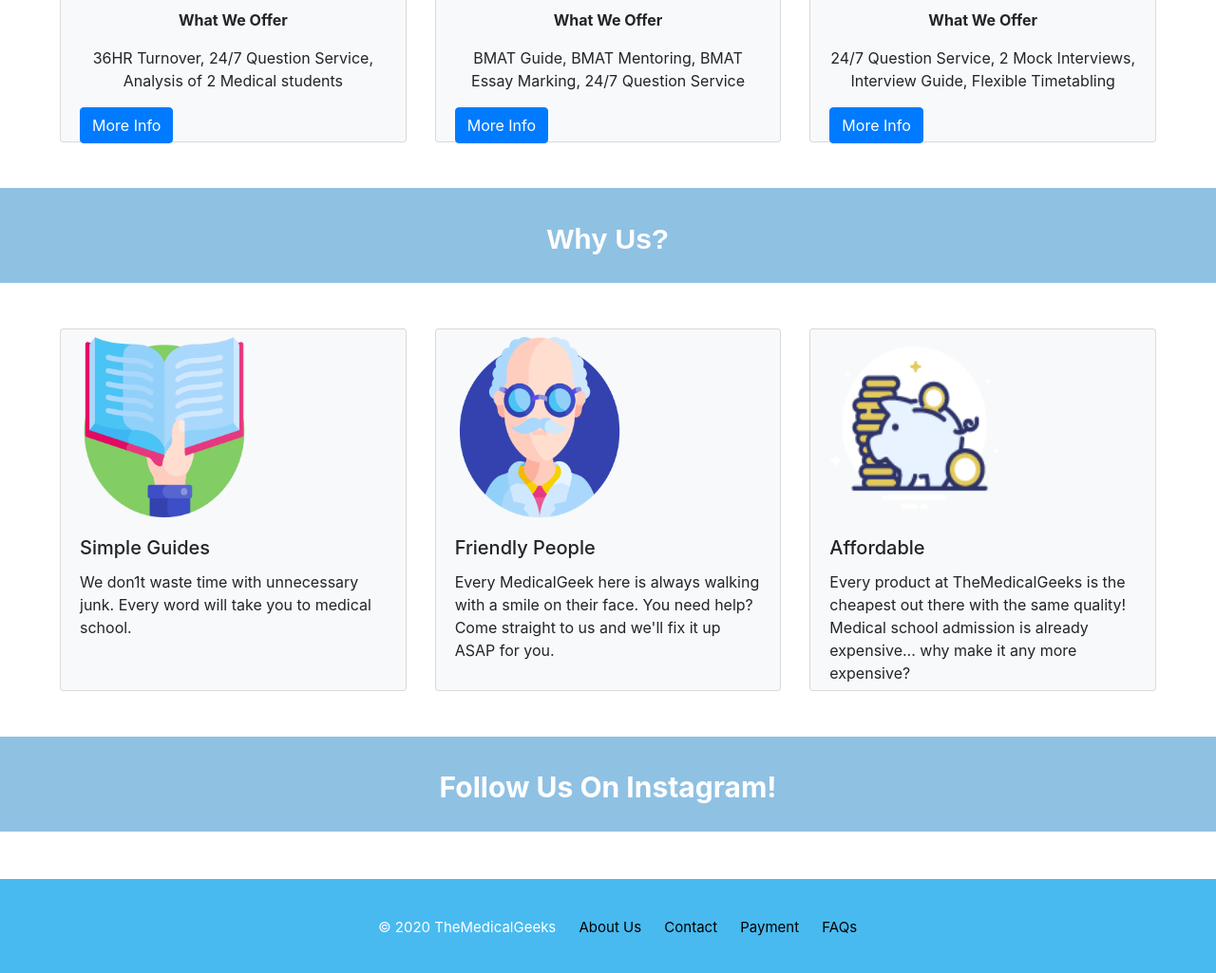
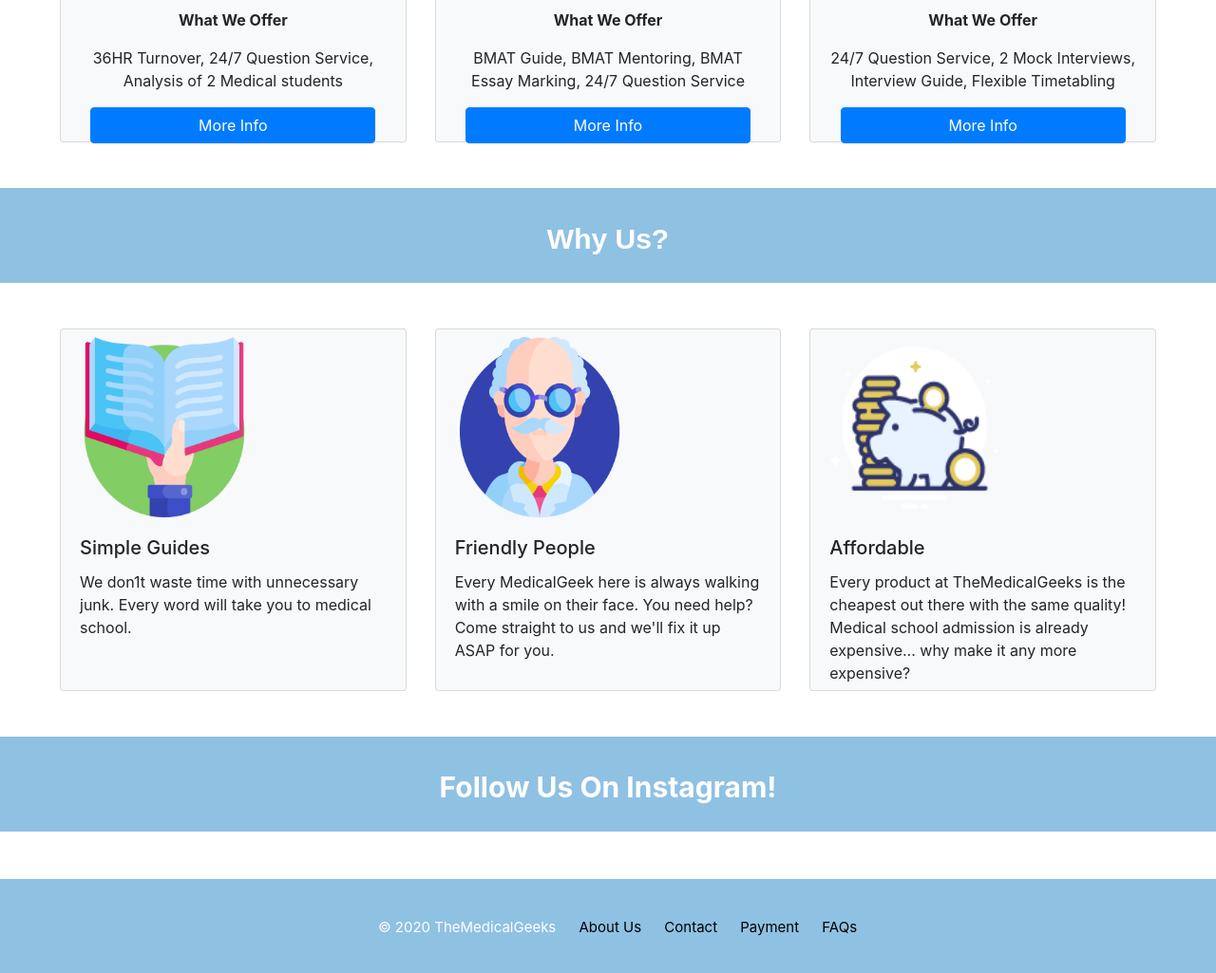
Before and after one commit to ng0c/TheMedicalGeeks, a plain HTML site: page index.html in a window 1280 px wide. Shown: the part 994-2019 px from the top of the page at 95% size. Drawn offline with nearby package versions, Linux system fonts and the light colour scheme; a script that the page names is missing.

Commit message:
changed button position on index.html + background colour on footer

```diff
--- a/css/style.css
+++ b/css/style.css
@@ -73,6 +73,13 @@
   margin-bottom: 3em;
 }
 
+#button {
+  display: block;
+  max-width: 300px;
+  margin: auto;
+}
+
+
 #card-deck img {
   height: 50%;
   margin-top: 0.5em;
@@ -143,7 +150,7 @@
 /* this section is the footer for all pages */
 .footer {
   padding: 30px 0;
-  background: #48BAF0;
+  background: #8FC1E3;
   font-size: 15px;
   color: #fff;
   text-align: center;
@@ -172,7 +179,7 @@
 
 .footer__content {
   display: inline-block;
-  background-color: #48BAF0;
+  background-color: #8FC1E3;
   padding: 10px 20px;
 }
 
--- a/index.html
+++ b/index.html
@@ -106,7 +106,7 @@
         <p class="card-text" style="font-weight: bold; text-align: center;">What We Offer</p>
         <p class="card-text" style="text-align: center;">36HR Turnover, 24/7 Question Service, Analysis of 2 Medical
           students</p>
-        <a href="personal_statement.html" class="btn btn-primary">More Info</a>
+        <a href="personal_statement.html" class="btn btn-primary" id="button">More Info</a>
       </div>
     </div>
     <div class="card" style="width: 18rem; background: #f7f9fb;">
@@ -116,7 +116,7 @@
         <p class="card-text" style="font-weight: bold; text-align: center;">What We Offer</p>
         <p class="card-text" style="text-align: center;">BMAT Guide, BMAT Mentoring, BMAT Essay Marking, 24/7 Question
           Service</p>
-        <a href="bmat_guide.html" class="btn btn-primary">More Info</a>
+        <a href="bmat_guide.html" class="btn btn-primary" id="button">More Info</a>
       </div>
     </div>
     <div class="card" style="width: 18rem; background: #f7f9fb">
@@ -126,7 +126,7 @@
         <p class="card-text" style="font-weight: bold; text-align: center;">What We Offer</p>
         <p class="card-text" style="text-align: center;">24/7 Question Service, 2 Mock Interviews, Interview Guide,
           Flexible Timetabling</p>
-        <a href="interview_service.html" class="btn btn-primary">More Info</a>
+        <a href="interview_service.html" class="btn btn-primary" id="button">More Info</a>
       </div>
     </div>
   </div>
```
